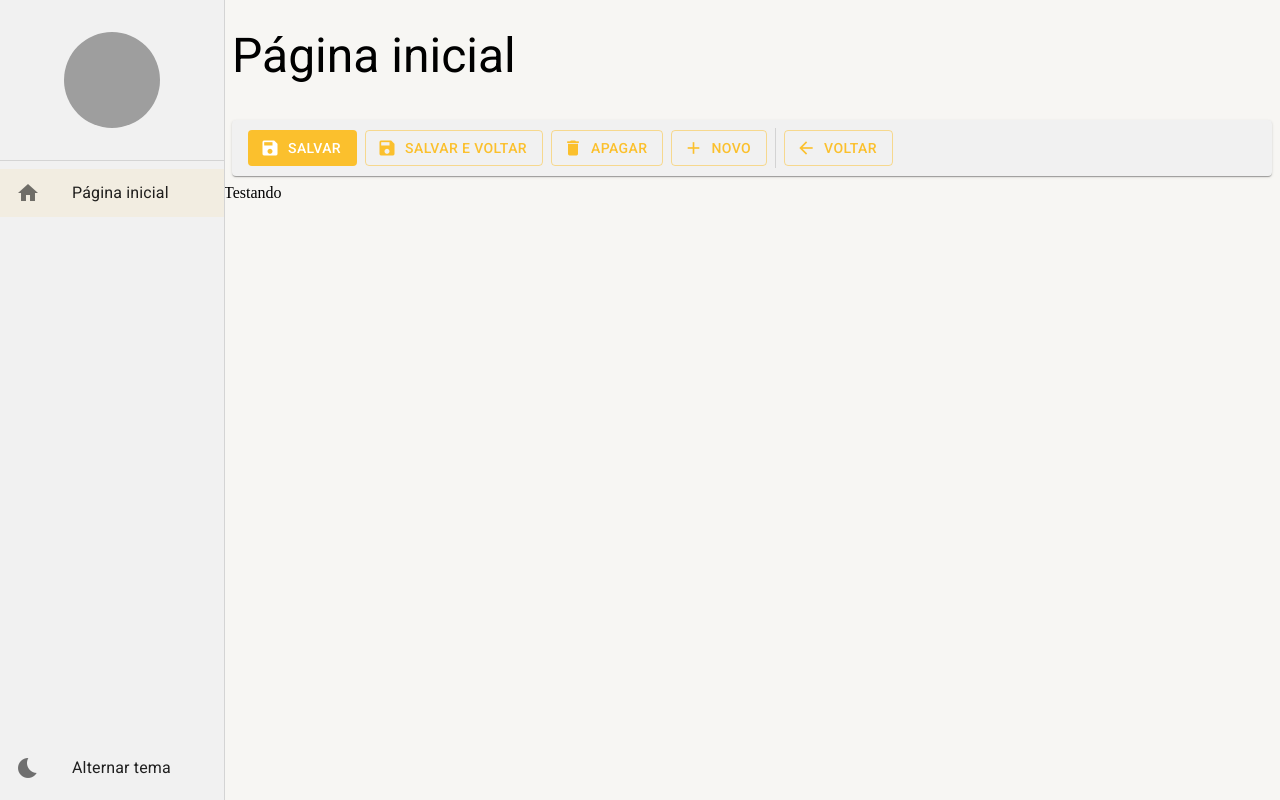
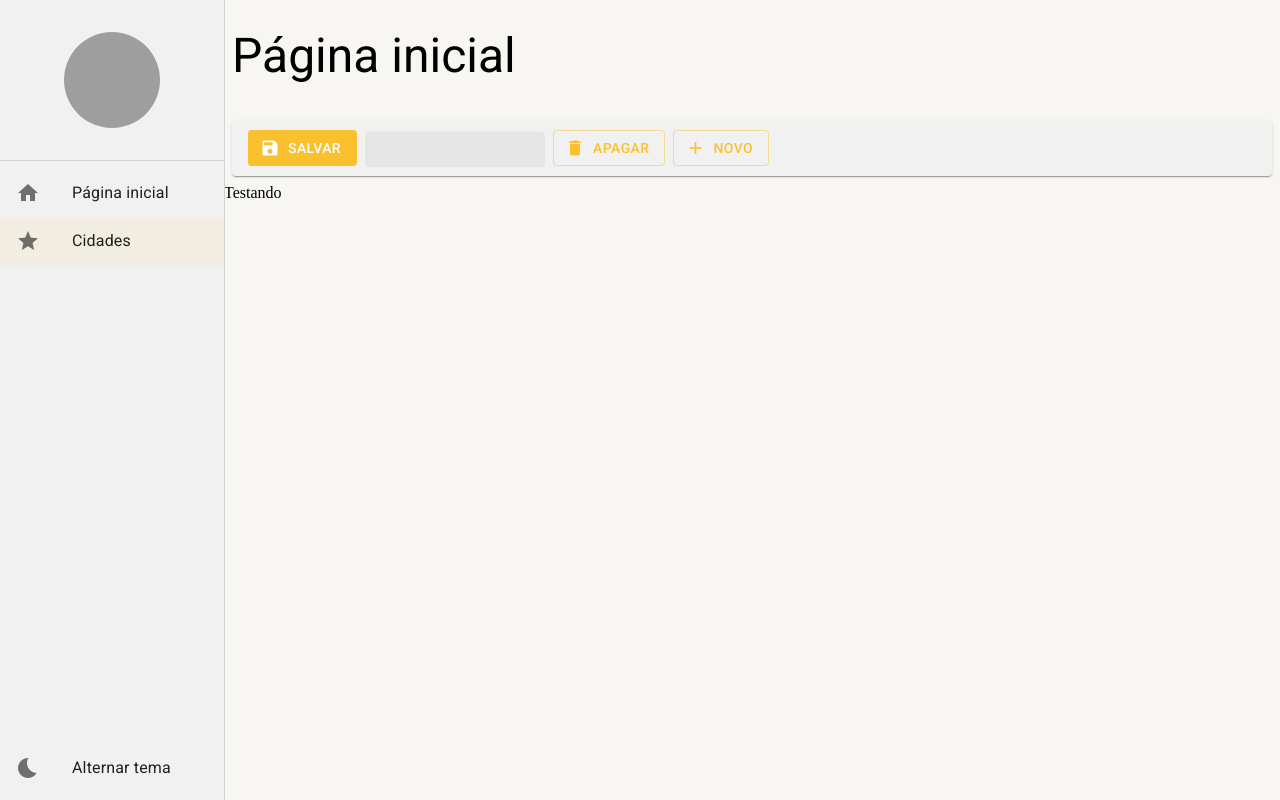
Before and after one commit to CarlosEduDev/MatUI-TSC, a React (Vite) app in the folder material-ui/: page /cidades in a window 1280 px wide. Before the commit this address led to /pagina-inicial. Built offline with nearby package versions, Linux system fonts and the light colour scheme; grey boxes are pictures that could not be loaded.

Commit message:
feat: simulação do backend com json-server

```diff
--- /dev/null
+++ b/material-ui/mock/database.json
@@ -0,0 +1,9 @@
+{
+   "pessoas": [
+      {
+         "id": 1,
+         "nome": "Juca",
+         "Sobrenome": "Silva"
+      }
+   ]
+}
--- a/material-ui/package.json
+++ b/material-ui/package.json
@@ -7,7 +7,8 @@
     "dev": "vite",
     "build": "tsc && vite build",
     "lint": "eslint . --ext ts,tsx --report-unused-disable-directives --max-warnings 0",
-    "preview": "vite preview"
+    "preview": "vite preview",
+    "mock": "json-server -w -p 3333 ./mock/database.json"
   },
   "dependencies": {
     "@emotion/react": "^11.11.1",
@@ -28,6 +29,7 @@
     "eslint-plugin-react": "^7.33.2",
     "eslint-plugin-react-hooks": "^4.6.0",
     "eslint-plugin-react-refresh": "^0.4.3",
+    "json-server": "^0.17.4",
     "typescript": "^5.0.2",
     "vite": "^4.4.5"
   }
--- a/material-ui/src/pages/dashboard/DashBoard.tsx
+++ b/material-ui/src/pages/dashboard/DashBoard.tsx
@@ -7,7 +7,11 @@ export const DashBoard = () =>{
       <LayoutBaseDePagina
        titulo="Página inicial"
        barraDeFerramentas={(
-         <FerramentasDeDetalhe/>
+         <FerramentasDeDetalhe
+         mostrarBotaoSalvarEFechar
+         mostrarBotaoNovo
+         mostrarSalvarEFecharCarregando
+         mostrarBotaoVoltar={false}/>
 
        )}>
          Testando
--- a/material-ui/src/routes/index.tsx
+++ b/material-ui/src/routes/index.tsx
@@ -14,6 +14,11 @@ export const AppRoutes = () => {
             label: 'Página inicial',
             path: "/pagina-inicial"
          },
+         {
+            icon: 'star',
+            label: "Cidades",
+            path: "/cidades"
+         }
       ])
    }, []);
 
@@ -22,6 +27,8 @@ export const AppRoutes = () => {
          <Route path='/pagina-inicial' element={<DashBoard/>}  />
 
          <Route path='*' element={ <Navigate to='/pagina-inicial'/> } />
+
+         <Route path='/cidades' element={<DashBoard/>}/>
       </Routes>
    )
 }
--- a/material-ui/src/shared/components/ferramentas-de-detalhe/FerramentasDeDetalhe.tsx
+++ b/material-ui/src/shared/components/ferramentas-de-detalhe/FerramentasDeDetalhe.tsx
@@ -1,8 +1,56 @@
-import {Box, Button, Divider, Icon, Paper, useTheme} from '@mui/material'
+import {Box, Button, Divider, Icon, Paper, Skeleton, Typography, useMediaQuery, useTheme} from '@mui/material'
 
-export const FerramentasDeDetalhe: React.FC = () =>{
+interface IFerramentasDeDetalheProps{
+   textoBotaoNovo? : string;
+
+   mostrarBotaoNovo? : boolean;
+   mostrarBotaoVoltar? : boolean
+   mostrarBotaoSalvar? : boolean;
+   mostrarBotaoApagar? : boolean;
+   mostrarBotaoSalvarEFechar? : boolean;
+
+   mostrarNovoCarregando? : boolean;
+   mostrarVoltarCarregando? : boolean
+   mostrarSalvarCarregando? : boolean;
+   mostrarApagarCarregando? : boolean;
+   mostrarSalvarEFecharCarregando? : boolean;
+
+
+   aoClicarEmSalvar? : () => void;
+   aoClicarEmApagar? : () => void;
+   aoClicarEmNovo? : () => void;
+   aoClicarEmVoltar? : () => void;
+   aoClicarEmSalvarEFechar? : () => void;
+
+}
+
+export const FerramentasDeDetalhe: React.FC<IFerramentasDeDetalheProps> = ({
+textoBotaoNovo = 'Novo',
+
+mostrarBotaoNovo = true,
+mostrarBotaoApagar = true,
+mostrarBotaoSalvar = true,
+mostrarBotaoVoltar = true,
+mostrarBotaoSalvarEFechar = false,
+
+mostrarSalvarCarregando = false,
+mostrarNovoCarregando = false,
+mostrarVoltarCarregando = false,
+mostrarApagarCarregando = false,
+mostrarSalvarEFecharCarregando = false,
+
+
+aoClicarEmSalvar,
+aoClicarEmApagar,
+aoClicarEmNovo,
+aoClicarEmVoltar,
+aoClicarEmSalvarEFechar,
+}) =>{
 
    const theme = useTheme();
+
+   const smDown = useMediaQuery(theme.breakpoints.down('sm')); // MEDIA QUERY;
+   const MdDown = useMediaQuery(theme.breakpoints.down('md')); // MEDIA QUERY;
 
    return(
 
@@ -15,39 +63,99 @@ export const FerramentasDeDetalhe: React.FC = () =>{
       gap={1}
       alignItems='center'
       component={Paper}>
+
+           { (mostrarBotaoSalvar && !mostrarSalvarCarregando)  &&(
             <Button
             color='primary'
             variant="contained"
             disableElevation
+            onClick={aoClicarEmSalvar}
             startIcon={<Icon>save</Icon>}
-            >Salvar</Button>
+            >
+               <Typography variant='button' whiteSpace='nowrap' textOverflow='ellipsis' overflow='hidden'>
+               Salvar
+               </Typography>
+               </Button>
+           )}
+
+           { mostrarSalvarCarregando &&(
+            <Skeleton width={110} height={60}/>
+           )}
+
+            {(mostrarBotaoSalvarEFechar && !mostrarSalvarEFecharCarregando && !smDown && !MdDown) &&(
                <Button
                color='primary'
                variant="outlined"
                disableElevation
+               onClick={aoClicarEmSalvarEFechar}
                startIcon={<Icon>save</Icon>}
-            >Salvar e voltar</Button>
+               >
+                  <Typography variant='button' whiteSpace='nowrap' textOverflow='ellipsis' overflow='hidden'>
+                  Salvar e voltar
+                  </Typography>
+                  </Button>
+            )}
+
+            { mostrarSalvarEFecharCarregando && !smDown && !MdDown &&(
+               <Skeleton width={180} height={60}/>
+            )}
+
+            { (mostrarBotaoApagar && !mostrarApagarCarregando) &&(
                <Button
                color='primary'
                variant="outlined"
                disableElevation
+               onClick={aoClicarEmApagar}
                startIcon={<Icon>delete</Icon>}
-            >Apagar</Button>
+               >
+                  <Typography variant='button' whiteSpace='nowrap' textOverflow='ellipsis' overflow='hidden'>
+                  Apagar
+                  </Typography></Button>
+            )}
+
+            { mostrarApagarCarregando &&(
+               <Skeleton width={110} height={60}/>
+            )}
+
+            { (mostrarBotaoNovo && !mostrarNovoCarregando && !smDown) &&(
                <Button
                color='primary'
                variant="outlined"
                disableElevation
+               onClick={aoClicarEmNovo}
                startIcon={<Icon>add</Icon>}
-            >Novo</Button>
+               >
+                  <Typography variant='button' whiteSpace='nowrap' textOverflow='ellipsis' overflow='hidden'>
+                  {textoBotaoNovo}
+                  </Typography>
+                  </Button>
+            )}
 
+             { mostrarNovoCarregando && !smDown &&(
+               <Skeleton width={110} height={60}/>
+             )}
+
+            { mostrarBotaoVoltar && (mostrarBotaoNovo || mostrarBotaoApagar || mostrarBotaoSalvarEFechar) &&(
                <Divider variant='middle' orientation='vertical'/>
+            )}
 
+            { (mostrarBotaoVoltar && !mostrarVoltarCarregando) && (
                <Button
                color='primary'
                variant="outlined"
                disableElevation
+               onClick={aoClicarEmVoltar}
                startIcon={<Icon>arrow_back</Icon>}
-            >Voltar</Button>
+               >
+                  <Typography variant='button' whiteSpace='nowrap' textOverflow='ellipsis' overflow='hidden'>
+                  Voltar
+                  </Typography>
+                  </Button>
+            )}
+
+            { mostrarVoltarCarregando &&(
+               <Skeleton width={110} height={60}/>
+            )}
       </Box>
 
    )
```
Also changed, not shown: material-ui/mock/README.md (added), 1 other file (tests, documents, lock files or other folders). Lines whose indentation alone changed are shown as unchanged.
